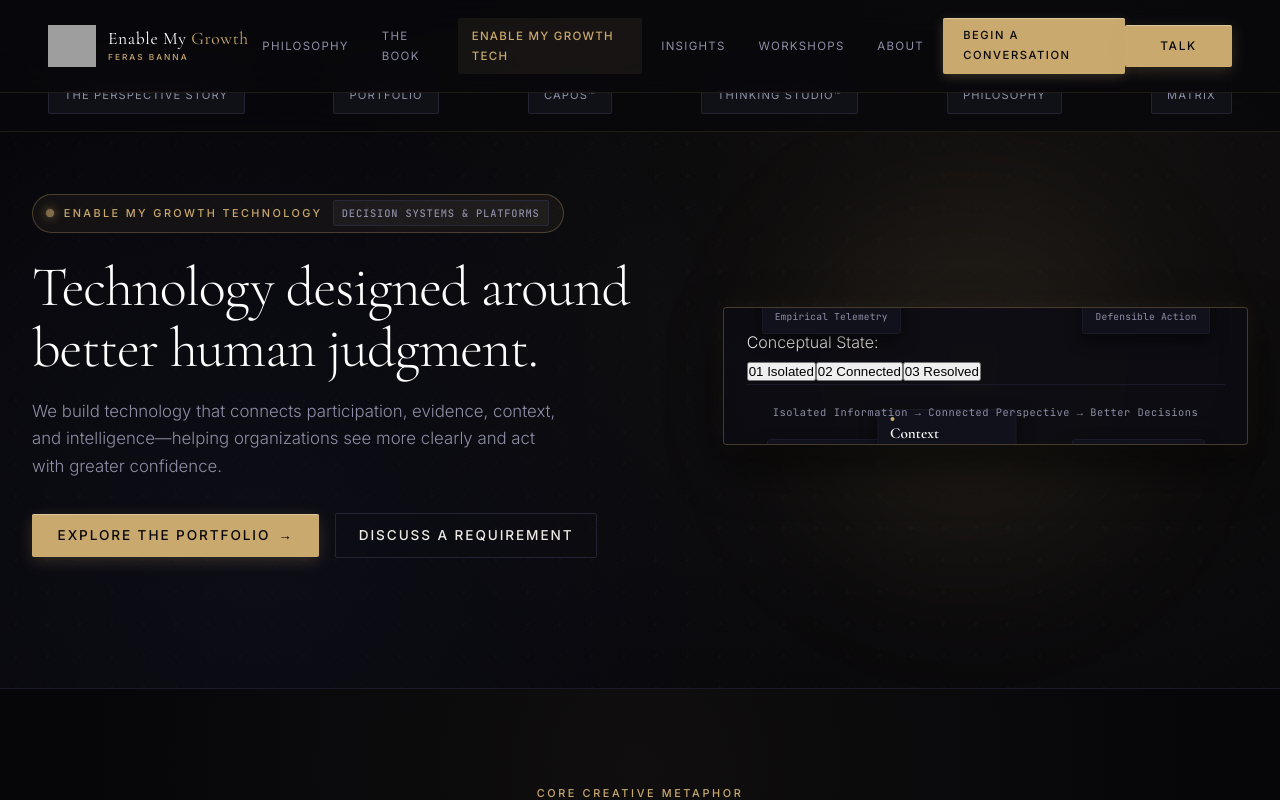
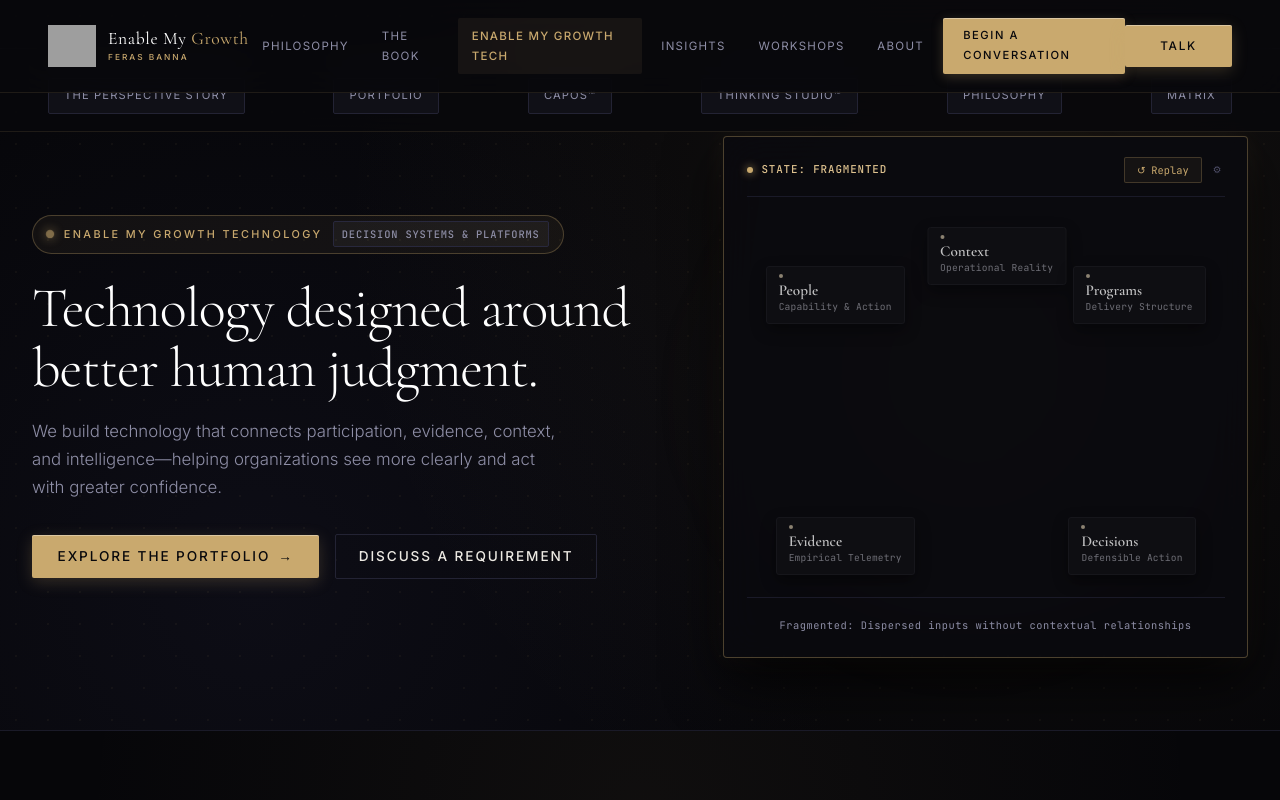
Before and after one commit to ferasb77/Enable-My-Growth, a Next.js app: page / in a window 1280 px wide. Shown: the top 800 px of the page. Built offline with nearby package versions, Linux system fonts and the light colour scheme; grey boxes are pictures that could not be loaded.

Commit message:
feat(hero-motion): implement 4-state spatial reorganization with viewport trigger and replay control

```diff
--- a/src/components/technology/PerspectiveNetwork.tsx
+++ b/src/components/technology/PerspectiveNetwork.tsx
@@ -1,45 +1,172 @@
 'use client';
 
-import React, { useState } from 'react';
+import React, { useState, useEffect, useRef, useCallback } from 'react';
 import { ConceptNode } from './ConceptNode';
 
-type NetworkState = 'isolated' | 'connected' | 'resolved';
+export type NetworkState = 'fragmented' | 'connected' | 'interpreted' | 'resolved';
+
+const stateDescriptions: Record<NetworkState, { label: string; meta: string }> = {
+  fragmented: {
+    label: 'Fragmented',
+    meta: 'Dispersed inputs without contextual relationships',
+  },
+  connected: {
+    label: 'Connected',
+    meta: 'Active links establishing organizational structure',
+  },
+  interpreted: {
+    label: 'Interpreted',
+    meta: 'High-signal pathways distilled through disciplined examination',
+  },
+  resolved: {
+    label: 'Perspective',
+    meta: 'Synthesized intelligence enabling defensible decisions',
+  },
+};
 
 export function PerspectiveNetwork() {
-  const [state, setState] = useState<NetworkState>('connected');
+  const [state, setState] = useState<NetworkState>('fragmented');
+  const [hasPlayed, setHasPlayed] = useState<boolean>(false);
+  const [isSequenceRunning, setIsSequenceRunning] = useState<boolean>(false);
+  const [devMode, setDevMode] = useState<boolean>(false);
+
+  const containerRef = useRef<HTMLDivElement | null>(null);
+  const timerRef = useRef<NodeJS.Timeout | null>(null);
+
+  const clearTimers = () => {
+    if (timerRef.current) {
+      clearTimeout(timerRef.current);
+      timerRef.current = null;
+    }
+  };
+
+  // Run the 4-state transformation sequence ONCE (total duration ~6.2s)
+  const runSequence = useCallback(() => {
+    clearTimers();
+    setIsSequenceRunning(true);
+    setState('fragmented');
+
+    // State 1 (Fragmented) -> State 2 (Connected) after 1.4s
+    timerRef.current = setTimeout(() => {
+      setState('connected');
+
+      // State 2 (Connected) -> State 3 (Interpreted) after 1.8s
+      timerRef.current = setTimeout(() => {
+        setState('interpreted');
+
+        // State 3 (Interpreted) -> State 4 (Resolved) after 1.8s
+        timerRef.current = setTimeout(() => {
+          setState('resolved');
+          setIsSequenceRunning(false);
+          setHasPlayed(true);
+        }, 1800);
+      }, 1800);
+    }, 1400);
+  }, []);
+
+  // IntersectionObserver: Trigger sequence once when hero enters viewport meaningfully
+  useEffect(() => {
+    // Check reduced motion preference
+    const prefersReducedMotion =
+      typeof window !== 'undefined' &&
+      window.matchMedia('(prefers-reduced-motion: reduce)').matches;
+
+    if (prefersReducedMotion) {
+      setState('resolved');
+      setHasPlayed(true);
+      return;
+    }
+
+    const observer = new IntersectionObserver(
+      (entries) => {
+        const [entry] = entries;
+        if (entry.isIntersecting && !hasPlayed && !isSequenceRunning) {
+          runSequence();
+        }
+      },
+      {
+        threshold: 0.25, // Hero network is at least 25% visible
+      }
+    );
+
+    if (containerRef.current) {
+      observer.observe(containerRef.current);
+    }
+
+    return () => {
+      observer.disconnect();
+      clearTimers();
+    };
+  }, [hasPlayed, isSequenceRunning, runSequence]);
+
+  // Dev manual override handler
+  const handleDevStateChange = (target: NetworkState) => {
+    clearTimers();
+    setIsSequenceRunning(false);
+    setHasPlayed(true);
+    setState(target);
+  };
 
   return (
-    <div className="perspective-network-card spotlight-card" id="perspective-network" data-state={state}>
-      {/* State Switcher Controls */}
-      <div className="network-controls-bar">
-        <span className="net-status-label">Conceptual State:</span>
-        <div className="network-state-toggles" role="group" aria-label="Perspective relationship state">
+    <div
+      ref={containerRef}
+      className="perspective-network-card spotlight-card"
+      id="perspective-network"
+      data-state={state}
+      aria-label="Perspective Network Visual Transformation"
+    >
+      {/* Network Header with Status & Replay Control */}
+      <div className="network-header">
+        <div className="network-status-indicator">
+          <span className="network-pulse-dot" aria-hidden="true" />
+          <span className="network-state-text" aria-live="polite">
+            {state === 'resolved' ? 'Perspective · Better Judgment' : `State: ${stateDescriptions[state].label}`}
+          </span>
+        </div>
+
+        <div className="network-actions">
+          {/* Subtle Replay Control available after first playback or on demand */}
           <button
             type="button"
-            className={'network-state-btn' + (state === 'isolated' ? ' active' : '')}
-            data-state-target="isolated"
-            aria-pressed={state === 'isolated'}
-            onClick={() => setState('isolated')}
+            className="net-replay-btn"
+            onClick={runSequence}
+            title="Replay the 4-stage perspective transformation"
+            aria-label="Replay visual transformation sequence"
           >
-            01 Isolated
+            <span aria-hidden="true">↺</span> Replay
           </button>
+
+          {/* Dev inspector toggle (discreet development review mode) */}
+          {devMode && (
+            <div className="network-dev-controls" role="group" aria-label="Development state inspector">
+              {(['fragmented', 'connected', 'interpreted', 'resolved'] as NetworkState[]).map((stKey) => (
+                <button
+                  key={stKey}
+                  type="button"
+                  className={'net-dev-btn' + (state === stKey ? ' active' : '')}
+                  onClick={() => handleDevStateChange(stKey)}
+                >
+                  {stKey.slice(0, 4)}
+                </button>
+              ))}
+            </div>
+          )}
+
           <button
             type="button"
-            className={'network-state-btn' + (state === 'connected' ? ' active' : '')}
-            data-state-target="connected"
-            aria-pressed={state === 'connected'}
-            onClick={() => setState('connected')}
+            onClick={() => setDevMode(!devMode)}
+            style={{
+              background: 'transparent',
+              border: 'none',
+              color: 'var(--tech-subtle)',
+              fontSize: '0.6rem',
+              cursor: 'pointer',
+              padding: '0 0.2rem',
+            }}
+            title="Toggle Developer Review Mode"
+            aria-label="Toggle Developer Review Mode"
           >
-            02 Connected
-          </button>
-          <button
-            type="button"
-            className={'network-state-btn' + (state === 'resolved' ? ' active' : '')}
-            data-state-target="resolved"
-            aria-pressed={state === 'resolved'}
-            onClick={() => setState('resolved')}
-          >
-            03 Resolved
+            {devMode ? '✕' : '⚙'}
           </button>
         </div>
       </div>
@@ -53,29 +180,65 @@
           xmlns="http://www.w3.org/2000/svg"
         >
           <g className="network-connectors" aria-hidden="true">
-            {/* Peripheral Relationship Polygon */}
-            <line className="net-wire wire-ring" x1="80" y1="75" x2="250" y2="45" />
-            <line className="net-wire wire-ring" x1="250" y1="45" x2="420" y2="75" />
-            <line className="net-wire wire-ring" x1="420" y1="75" x2="400" y2="315" />
-            <line className="net-wire wire-ring" x1="400" y1="315" x2="95" y2="315" />
-            <line className="net-wire wire-ring" x1="95" y1="315" x2="80" y2="75" />
+            {/* Peripheral Structural Pentagon */}
+            <line className="net-wire wire-ring" x1="105" y1="105" x2="250" y2="70" />
+            <line className="net-wire wire-ring" x1="250" y1="70" x2="395" y2="105" />
+            <line className="net-wire wire-ring" x1="395" y1="105" x2="385" y2="305" />
+            <line className="net-wire wire-ring" x1="385" y1="305" x2="115" y2="305" />
+            <line className="net-wire wire-ring" x1="115" y1="305" x2="105" y2="105" />
+
+            {/* High-Signal Interpreted Triad */}
+            <line className="net-wire wire-interpret" x1="105" y1="105" x2="385" y2="305" />
+            <line className="net-wire wire-interpret" x1="395" y1="105" x2="115" y2="305" />
 
             {/* Core Synthesizing Rays */}
-            <line className="net-wire wire-core" x1="80" y1="75" x2="250" y2="190" />
-            <line className="net-wire wire-core" x1="250" y1="45" x2="250" y2="190" />
-            <line className="net-wire wire-core" x1="420" y1="75" x2="250" y2="190" />
-            <line className="net-wire wire-core" x1="95" y1="315" x2="250" y2="190" />
-            <line className="net-wire wire-core" x1="400" y1="315" x2="250" y2="190" />
+            <line className="net-wire wire-core" x1="105" y1="105" x2="250" y2="190" />
+            <line className="net-wire wire-core" x1="250" y1="70" x2="250" y2="190" />
+            <line className="net-wire wire-core" x1="395" y1="105" x2="250" y2="190" />
+            <line className="net-wire wire-core" x1="115" y1="305" x2="250" y2="190" />
+            <line className="net-wire wire-core" x1="385" y1="305" x2="250" y2="190" />
           </g>
 
           {/* Central Synthesis Perspective Node */}
           <g className="network-central-node" transform="translate(250, 190)">
-            <circle cx="0" cy="0" r="42" fill="var(--tech-surface-raised)" stroke="var(--tech-gold)" strokeWidth="1.5" />
-            <circle cx="0" cy="0" r="52" fill="none" stroke="rgba(201, 169, 110, 0.35)" strokeWidth="1" strokeDasharray="3 4" className="core-rotate-ring" />
-            <text x="0" y="-6" textAnchor="middle" fill="#FFFFFF" fontFamily="'Cormorant Garamond', Georgia, serif" fontSize="14" fontWeight="600">
+            <circle
+              cx="0"
+              cy="0"
+              r="44"
+              fill="var(--tech-surface-raised)"
+              stroke="var(--tech-gold)"
+              strokeWidth="1.5"
+            />
+            <circle
+              cx="0"
+              cy="0"
+              r="54"
+              fill="none"
+              stroke="rgba(201, 169, 110, 0.35)"
+              strokeWidth="1"
+              strokeDasharray="3 4"
+              className="core-rotate-ring"
+            />
+            <text
+              x="0"
+              y="-6"
+              textAnchor="middle"
+              fill="#FFFFFF"
+              fontFamily="'Cormorant Garamond', Georgia, serif"
+              fontSize="14"
+              fontWeight="600"
+            >
               Perspective
             </text>
-            <text x="0" y="11" textAnchor="middle" fill="var(--tech-gold)" fontFamily="'JetBrains Mono', monospace" fontSize="8" letterSpacing="0.1em">
+            <text
+              x="0"
+              y="12"
+              textAnchor="middle"
+              fill="var(--tech-gold)"
+              fontFamily="'JetBrains Mono', monospace"
+              fontSize="8"
+              letterSpacing="0.1em"
+            >
               BETTER JUDGMENT
             </text>
           </g>
@@ -87,7 +250,7 @@
           title="People"
           subtitle="Capability & Action"
           positionClass="node-pos-people"
-          isActive={state !== 'isolated'}
+          isActive={state !== 'fragmented'}
         />
 
         <ConceptNode
@@ -95,7 +258,7 @@
           title="Context"
           subtitle="Operational Reality"
           positionClass="node-pos-context"
-          isActive={state !== 'isolated'}
+          isActive={state !== 'fragmented'}
         />
 
         <ConceptNode
@@ -103,7 +266,7 @@
           title="Programs"
           subtitle="Delivery Structure"
           positionClass="node-pos-programs"
-          isActive={state !== 'isolated'}
+          isActive={state !== 'fragmented'}
         />
 
         <ConceptNode
@@ -111,7 +274,7 @@
           title="Evidence"
           subtitle="Empirical Telemetry"
           positionClass="node-pos-evidence"
-          isActive={state !== 'isolated'}
+          isActive={state !== 'fragmented'}
         />
 
         <ConceptNode
@@ -119,14 +282,14 @@
           title="Decisions"
           subtitle="Defensible Action"
           positionClass="node-pos-decisions"
-          isActive={state !== 'isolated'}
+          isActive={state !== 'fragmented'}
         />
       </div>
 
-      {/* Metaphor Legend */}
+      {/* Narrative Metaphor Subtitle */}
       <div className="network-footer">
         <span className="network-legend-tag">
-          Isolated Information → Connected Perspective → Better Decisions
+          {stateDescriptions[state].label}: {stateDescriptions[state].meta}
         </span>
       </div>
     </div>
--- a/style.css
+++ b/style.css
@@ -1699,13 +1699,13 @@
 .perspective-network-card {
   position: relative;
   width: 100%;
-  background: rgba(12, 12, 19, 0.85);
-  backdrop-filter: blur(16px);
-  -webkit-backdrop-filter: blur(16px);
-  border: 1px solid var(--tech-border-gold);
+  background: rgba(10, 10, 15, 0.92);
+  backdrop-filter: blur(20px);
+  -webkit-backdrop-filter: blur(20px);
+  border: 1px solid rgba(201, 169, 110, 0.35);
   border-radius: 4px;
   padding: 1.25rem 1.4rem;
-  box-shadow: 0 20px 48px rgba(0, 0, 0, 0.65), 0 0 24px rgba(201, 169, 110, 0.08);
+  box-shadow: 0 24px 56px rgba(0, 0, 0, 0.75), 0 0 28px rgba(201, 169, 110, 0.08);
   overflow: hidden;
 }
 
@@ -1722,7 +1722,7 @@
 .network-status-indicator {
   display: flex;
   align-items: center;
-  gap: 0.5rem;
+  gap: 0.55rem;
 }
 
 .network-pulse-dot {
@@ -1739,45 +1739,73 @@
   color: var(--tech-gold-bright);
   text-transform: uppercase;
   letter-spacing: 0.08em;
-}
-
-.network-controls {
-  display: flex;
+  font-weight: 500;
+}
+
+.network-actions {
+  display: flex;
+  align-items: center;
+  gap: 0.5rem;
+}
+
+.net-replay-btn {
+  background: rgba(201, 169, 110, 0.06);
+  border: 1px solid rgba(201, 169, 110, 0.25);
+  font-family: 'JetBrains Mono', monospace;
+  font-size: 0.65rem;
+  color: var(--tech-gold);
+  padding: 0.3rem 0.75rem;
+  border-radius: 2px;
+  cursor: pointer;
+  display: inline-flex;
+  align-items: center;
   gap: 0.35rem;
+  transition: all 0.25s ease;
+}
+
+.net-replay-btn:hover {
+  background: rgba(201, 169, 110, 0.15);
+  border-color: var(--tech-gold);
+  color: #ffffff;
+}
+
+/* Optional dev inspector toolbar */
+.network-dev-controls {
+  display: flex;
+  gap: 0.25rem;
   background: rgba(255, 255, 255, 0.03);
   padding: 2px;
   border-radius: 3px;
   border: 1px solid var(--tech-border);
 }
 
-.net-ctrl-btn {
+.net-dev-btn {
   background: transparent;
   border: none;
   font-family: 'JetBrains Mono', monospace;
-  font-size: 0.62rem;
+  font-size: 0.58rem;
   color: var(--tech-text-muted);
-  padding: 0.25rem 0.6rem;
+  padding: 0.2rem 0.45rem;
   border-radius: 2px;
   cursor: pointer;
   transition: all 0.2s ease;
 }
 
-.net-ctrl-btn:hover {
+.net-dev-btn:hover {
   color: #ffffff;
 }
 
-.net-ctrl-btn.active {
-  background: rgba(201, 169, 110, 0.15);
+.net-dev-btn.active {
+  background: rgba(201, 169, 110, 0.2);
   color: var(--tech-gold-bright);
-  border: 1px solid rgba(201, 169, 110, 0.3);
 }
 
 /* Perspective Network SVG Stage & Concept Nodes */
-.perspective-stage {
+.network-stage-canvas {
   position: relative;
   width: 100%;
   height: 380px;
-  margin: 0.5rem 0;
+  margin: 0.75rem 0 0.5rem;
 }
 
 .network-svg-canvas {
@@ -1791,11 +1819,18 @@
 .net-wire {
   stroke: rgba(201, 169, 110, 0.28);
   stroke-width: 1.25;
-  transition: all 0.5s cubic-bezier(0.16, 1, 0.3, 1);
+  transition: stroke 0.8s cubic-bezier(0.16, 1, 0.3, 1),
+              stroke-width 0.8s cubic-bezier(0.16, 1, 0.3, 1),
+              opacity 0.8s cubic-bezier(0.16, 1, 0.3, 1);
 }
 
 .wire-ring {
   stroke-dasharray: 4 4;
+}
+
+.wire-interpret {
+  stroke: var(--tech-gold-bright);
+  stroke-width: 1.75;
 }
 
 .core-rotate-ring {
@@ -1809,30 +1844,33 @@
 }
 
 .network-central-node {
-  transition: opacity 0.4s ease, transform 0.4s ease;
+  transition: opacity 0.8s cubic-bezier(0.16, 1, 0.3, 1),
+              transform 0.8s cubic-bezier(0.16, 1, 0.3, 1);
   transform-origin: 250px 190px;
 }
 
-/* Concept Node HTML Elements */
+/* Concept Node Base Styling */
 .concept-node {
   position: absolute;
   z-index: 3;
-  background: rgba(18, 18, 28, 0.94);
+  background: rgba(18, 18, 28, 0.95);
   border: 1px solid var(--tech-border);
   border-radius: 3px;
   padding: 0.45rem 0.75rem;
   display: flex;
   flex-direction: column;
-  transition: all 0.35s cubic-bezier(0.16, 1, 0.3, 1);
+  transition: transform 0.8s cubic-bezier(0.16, 1, 0.3, 1),
+              border-color 0.4s ease,
+              background 0.4s ease,
+              box-shadow 0.4s ease,
+              opacity 0.5s ease;
   box-shadow: 0 6px 16px rgba(0, 0, 0, 0.5);
-  cursor: pointer;
   user-select: none;
 }
 
 .concept-node:hover {
   border-color: var(--tech-gold);
   background: rgba(24, 24, 38, 0.98);
-  transform: translateY(-2px) scale(1.02);
   box-shadow: 0 10px 24px rgba(0, 0, 0, 0.7), 0 0 14px rgba(201, 169, 110, 0.2);
 }
 
@@ -1859,31 +1897,49 @@
   letter-spacing: 0.02em;
 }
 
-/* Concept Node Absolute Coordinates (matched to SVG nodes) */
-.node-pos-people    { top: 55px;  left: 20px; }
-.node-pos-context   { top: 25px;  left: 200px; transform: translateX(-50%); }
-.node-pos-programs  { top: 55px;  right: 20px; }
-.node-pos-evidence  { bottom: 50px; left: 15px; }
-.node-pos-decisions { bottom: 50px; right: 15px; }
-
-/* Network States: Isolated vs Connected vs Resolved */
-[data-state="isolated"] .network-connectors line {
+/* Concept Node Absolute Anchor Points (SVG 500x380) */
+.node-pos-people    { top: 75px;  left: 35px; }
+.node-pos-context   { top: 40px;  left: 250px; transform: translateX(-50%); }
+.node-pos-programs  { top: 75px;  right: 35px; }
+.node-pos-evidence  { top: 290px; left: 45px; }
+.node-pos-decisions { top: 290px; right: 45px; }
+
+/* ── 4-STATE SPATIAL REORGANIZATION ── */
+
+/* STATE 1: FRAGMENTED */
+[data-state="fragmented"] .node-pos-people    { transform: translate(-16px, -18px); border-color: var(--tech-border); }
+[data-state="fragmented"] .node-pos-context   { transform: translate(-50%, -22px); border-color: var(--tech-border); }
+[data-state="fragmented"] .node-pos-programs  { transform: translate(16px, -18px); border-color: var(--tech-border); }
+[data-state="fragmented"] .node-pos-evidence  { transform: translate(-16px, 18px); border-color: var(--tech-border); }
+[data-state="fragmented"] .node-pos-decisions { transform: translate(16px, 18px); border-color: var(--tech-border); }
+
+[data-state="fragmented"] .network-connectors line {
   opacity: 0;
-  stroke-dashoffset: 40;
-}
-
-[data-state="isolated"] .network-central-node {
-  opacity: 0.15;
-  transform: scale(0.92);
-}
-
-[data-state="isolated"] .concept-node {
-  border-color: var(--tech-border);
-  filter: grayscale(0.5);
-}
+}
+
+[data-state="fragmented"] .network-central-node {
+  opacity: 0;
+  transform: scale(0.8);
+}
+
+[data-state="fragmented"] .concept-node {
+  opacity: 0.75;
+  filter: grayscale(0.6);
+}
+
+/* STATE 2: CONNECTED */
+[data-state="connected"] .node-pos-people    { transform: translate(0, 0); }
+[data-state="connected"] .node-pos-context   { transform: translate(-50%, 0); }
+[data-state="connected"] .node-pos-programs  { transform: translate(0, 0); }
+[data-state="connected"] .node-pos-evidence  { transform: translate(0, 0); }
+[data-state="connected"] .node-pos-decisions { transform: translate(0, 0); }
 
 [data-state="connected"] .network-connectors .wire-ring {
-  opacity: 0.8;
+  opacity: 0.85;
+}
+
+[data-state="connected"] .network-connectors .wire-interpret {
+  opacity: 0.2;
 }
 
 [data-state="connected"] .network-connectors .wire-core {
@@ -1891,17 +1947,65 @@
 }
 
 [data-state="connected"] .network-central-node {
-  opacity: 0.55;
-  transform: scale(0.96);
-}
-
-[data-state="resolved"] .network-connectors line {
+  opacity: 0.35;
+  transform: scale(0.92);
+}
+
+[data-state="connected"] .concept-node {
   opacity: 1;
+  filter: grayscale(0);
+}
+
+/* STATE 3: INTERPRETED */
+[data-state="interpreted"] .node-pos-people    { transform: translate(8px, 6px); }
+[data-state="interpreted"] .node-pos-context   { transform: translate(-50%, 10px); }
+[data-state="interpreted"] .node-pos-programs  { transform: translate(-8px, 6px); }
+[data-state="interpreted"] .node-pos-evidence  { transform: translate(8px, -6px); }
+[data-state="interpreted"] .node-pos-decisions { transform: translate(-8px, -6px); }
+
+[data-state="interpreted"] .network-connectors .wire-ring {
+  opacity: 0.35;
+}
+
+[data-state="interpreted"] .network-connectors .wire-interpret {
+  opacity: 0.95;
+  stroke-width: 1.8;
+  filter: drop-shadow(0 0 6px rgba(201, 169, 110, 0.4));
+}
+
+[data-state="interpreted"] .network-connectors .wire-core {
+  opacity: 0.65;
+}
+
+[data-state="interpreted"] .network-central-node {
+  opacity: 0.8;
+  transform: scale(1.0);
+}
+
+/* STATE 4: RESOLVED */
+[data-state="resolved"] .node-pos-people    { transform: translate(14px, 12px); border-color: var(--tech-gold); }
+[data-state="resolved"] .node-pos-context   { transform: translate(-50%, 16px); border-color: var(--tech-gold); }
+[data-state="resolved"] .node-pos-programs  { transform: translate(-14px, 12px); border-color: var(--tech-gold); }
+[data-state="resolved"] .node-pos-evidence  { transform: translate(14px, -12px); border-color: var(--tech-gold); }
+[data-state="resolved"] .node-pos-decisions { transform: translate(-14px, -12px); border-color: var(--tech-gold); }
+
+[data-state="resolved"] .network-connectors .wire-ring {
+  opacity: 0.6;
+}
+
+[data-state="resolved"] .network-connectors .wire-interpret {
+  opacity: 0.8;
+}
+
+[data-state="resolved"] .network-connectors .wire-core {
+  opacity: 1;
+  stroke-width: 1.75;
+  filter: drop-shadow(0 0 8px rgba(201, 169, 110, 0.35));
 }
 
 [data-state="resolved"] .network-central-node {
   opacity: 1;
-  transform: scale(1);
+  transform: scale(1.05);
 }
 
 .network-footer {
@@ -3653,20 +3757,40 @@
     grid-template-columns: 1fr;
   }
   .perspective-network-card {
-    padding: 1.25rem 1rem;
+    padding: 1.1rem 0.85rem;
   }
   .network-stage-canvas {
-    height: 320px;
+    height: 330px;
   }
   .concept-node {
-    padding: 0.35rem 0.5rem;
+    padding: 0.32rem 0.55rem;
   }
   .c-node-title {
     font-size: 0.82rem;
   }
   .c-node-sub {
-    font-size: 0.55rem;
-  }
+    font-size: 0.54rem;
+  }
+
+  /* Mobile Spatial Adaptations (prevent edge clipping on narrow viewports) */
+  .node-pos-people    { top: 55px;  left: 10px; }
+  .node-pos-context   { top: 20px;  left: 50%; transform: translateX(-50%); }
+  .node-pos-programs  { top: 55px;  right: 10px; }
+  .node-pos-evidence  { top: 260px; left: 15px; }
+  .node-pos-decisions { top: 260px; right: 15px; }
+
+  [data-state="fragmented"] .node-pos-people    { transform: translate(-6px, -10px); }
+  [data-state="fragmented"] .node-pos-context   { transform: translate(-50%, -12px); }
+  [data-state="fragmented"] .node-pos-programs  { transform: translate(6px, -10px); }
+  [data-state="fragmented"] .node-pos-evidence  { transform: translate(-6px, 10px); }
+  [data-state="fragmented"] .node-pos-decisions { transform: translate(6px, 10px); }
+
+  [data-state="resolved"] .node-pos-people    { transform: translate(8px, 8px); }
+  [data-state="resolved"] .node-pos-context   { transform: translate(-50%, 10px); }
+  [data-state="resolved"] .node-pos-programs  { transform: translate(-8px, 8px); }
+  [data-state="resolved"] .node-pos-evidence  { transform: translate(8px, -8px); }
+  [data-state="resolved"] .node-pos-decisions { transform: translate(-8px, -8px); }
+
   .capos-interactive-wrapper,
   .deliberation-studio-card {
     padding: 1.25rem 1rem;
@@ -3708,10 +3832,16 @@
   .capos-progress-line {
     transition: none !important;
   }
-  [data-state="isolated"] .network-connectors line {
-    opacity: 0.5 !important;
-  }
-  [data-state="isolated"] .network-central-node {
+  [data-state="fragmented"] .network-connectors line {
+    opacity: 0.8 !important;
+  }
+  [data-state="fragmented"] .network-central-node {
     opacity: 1 !important;
-  }
-}
+    transform: scale(1) !important;
+  }
+  [data-state="fragmented"] .concept-node {
+    opacity: 1 !important;
+    filter: none !important;
+    transform: none !important;
+  }
+}
```
